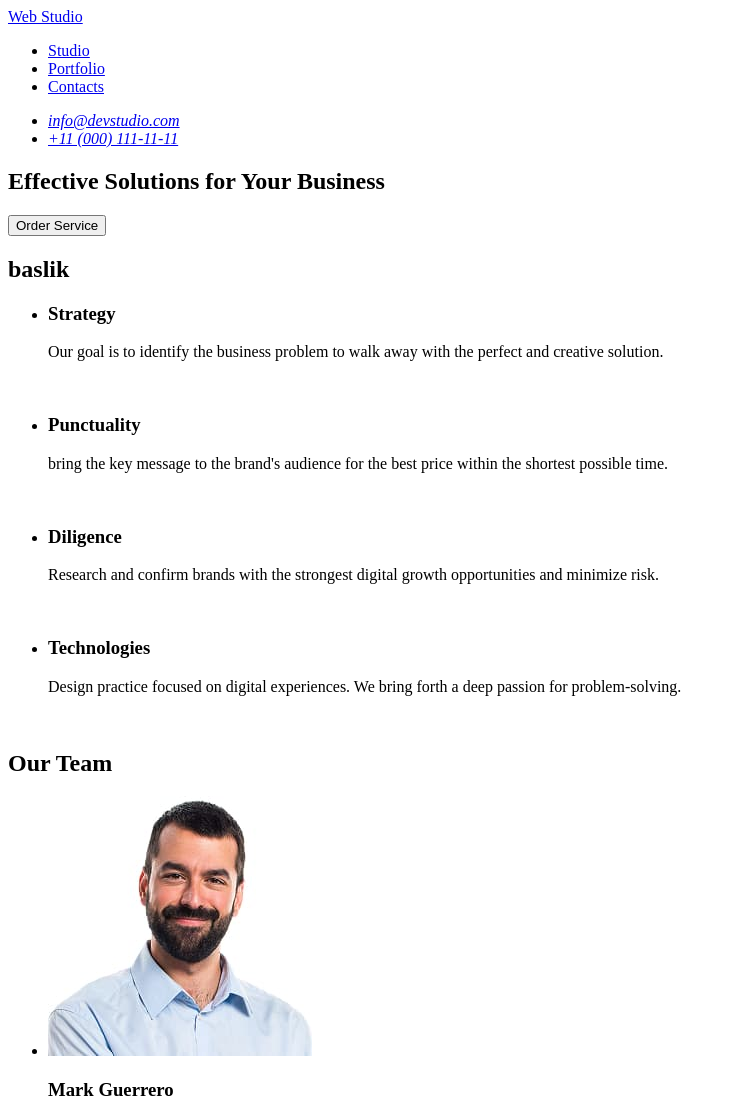
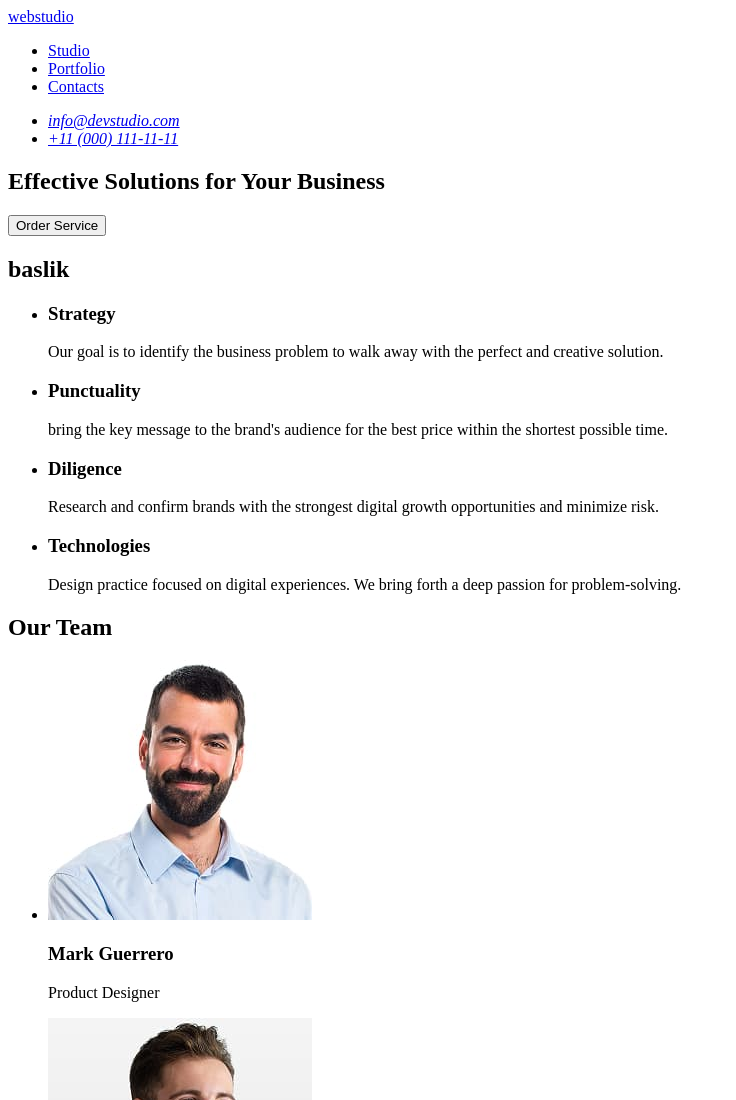
Before and after one commit to omertaske/goit-markup-hw-01, a plain HTML site: page index.html in a window 1280 px wide. Shown: the top 1100 px of the page, without its empty margins (0-736 px from the left). Drawn offline with Linux system fonts and the light colour scheme.

Commit message:
last 1222

```diff
--- a/index.html
+++ b/index.html
@@ -6,7 +6,7 @@
     <body>
         <header>
             <nav>
-                <a href="./index.html">Web Studio</a>
+                <a href="./index.html">webstudio</a>
                 &nbsp;&nbsp;&nbsp;&nbsp;&nbsp;&nbsp;&nbsp;&nbsp;&nbsp;&nbsp;&nbsp;&nbsp;&nbsp;&nbsp;&nbsp;&nbsp;&nbsp;&nbsp;&nbsp;&nbsp;&nbsp;&nbsp;&nbsp;&nbsp;&nbsp;&nbsp;&nbsp;&nbsp;&nbsp;&nbsp;&nbsp;&nbsp;&nbsp;
                 &nbsp;&nbsp;&nbsp;&nbsp;&nbsp;&nbsp;&nbsp;&nbsp;&nbsp;&nbsp;&nbsp;&nbsp;&nbsp;&nbsp;&nbsp;&nbsp;&nbsp;&nbsp;&nbsp;&nbsp;&nbsp;&nbsp;&nbsp;&nbsp;&nbsp;&nbsp;&nbsp;&nbsp;&nbsp;&nbsp;&nbsp;&nbsp;&nbsp;
 
@@ -59,7 +59,7 @@
                     problem to walk away with the perfect and creative solution. </p>
                 </li>
 
-                <br>
+
 
             <li>
                 <h3>Punctuality</h3>
@@ -67,18 +67,18 @@
             </li>
 
 
-<br>
+
             <li>
                 <h3>Diligence</h3>
                 <p>Research and confirm brands with the strongest digital growth opportunities and minimize risk.</p>
             </li>
 
-         <br>
+
             <li>
                 <h3>Technologies</h3>
                 <p>Design practice focused on digital experiences. We bring forth a deep passion for problem-solving.</p>
             </li>
-            <br>
+
         </ul>
 
     </section>
@@ -89,7 +89,7 @@
 
             <h2>Our Team</h2>
 
-        </section>
+
 
         <ul>
             <li>
@@ -117,6 +117,7 @@
 
             </li>
         </ul>
+    </section>
 
 
 
```
